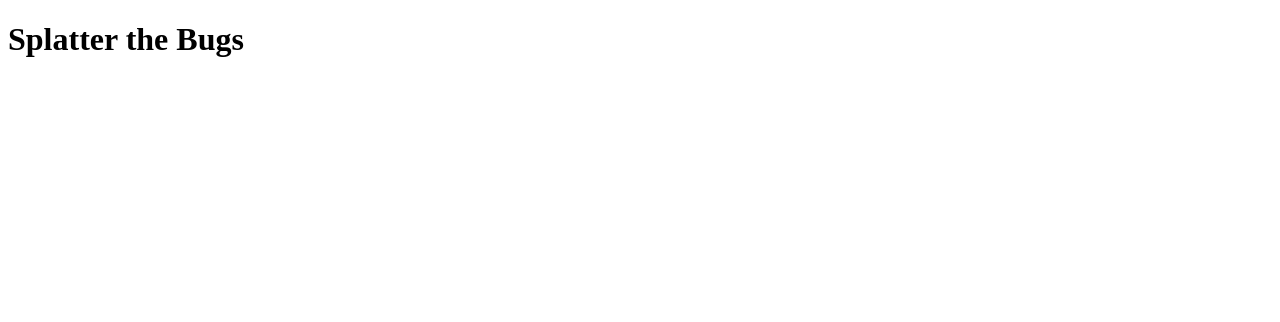
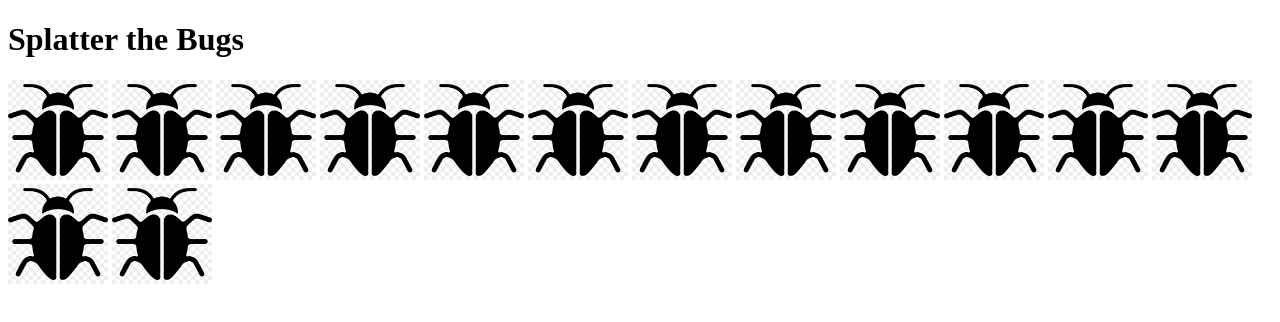
Before and after one commit to RaymondC181/Level4BugSplat, a plain HTML site: page index.html in a window 1280 px wide. Drawn offline with Linux system fonts and the light colour scheme.

Commit message:
Add files via upload

```diff
--- a/index.html
+++ b/index.html
@@ -8,7 +8,22 @@
     <script src = main.js></script>
     <style></style>
 </head>
-<body>
+<body onload = "initialize();">
     <h1>Splatter the Bugs</h1>
+    <img src = "img/bug1.png" width="100px" onclick = "check();" id = bug1>
+    <img src = "img/bug1.png" width="100px" onclick = "check();">
+    <img src = "img/bug1.png" width="100px" onclick = "check();">
+    <img src = "img/bug1.png" width="100px" onclick = "check();">
+    <img src = "img/bug1.png" width="100px" onclick = "check();">
+    <img src = "img/bug1.png" width="100px" onclick = "check();">
+    <img src = "img/bug1.png" width="100px" onclick = "check();">
+    <img src = "img/bug1.png" width="100px" onclick = "check();">
+    <img src = "img/bug1.png" width="100px" onclick = "check();">
+    <img src = "img/bug1.png" width="100px" onclick = "check();">
+    <img src = "img/bug1.png" width="100px" onclick = "check();">
+    <img src = "img/bug1.png" width="100px" onclick = "check();">
+    <img src = "img/bug1.png" width="100px" onclick = "check();">
+    <img src = "img/bug1.png" width="100px" onclick = "check();">
+
 </body>
 </html>
--- a/main.js
+++ b/main.js
@@ -0,0 +1,12 @@
+function check()
+{
+    if(bugOne.src == "img/bug1.png")
+    {
+        bugOne.src ="img/squashed.png";
+    }
+}
+
+function initialize()
+{
+    bugOne = document.getElementById("bug1");
+}
```
Also changed, not shown: img/bug1.png (added), img/squashed.png (added).
